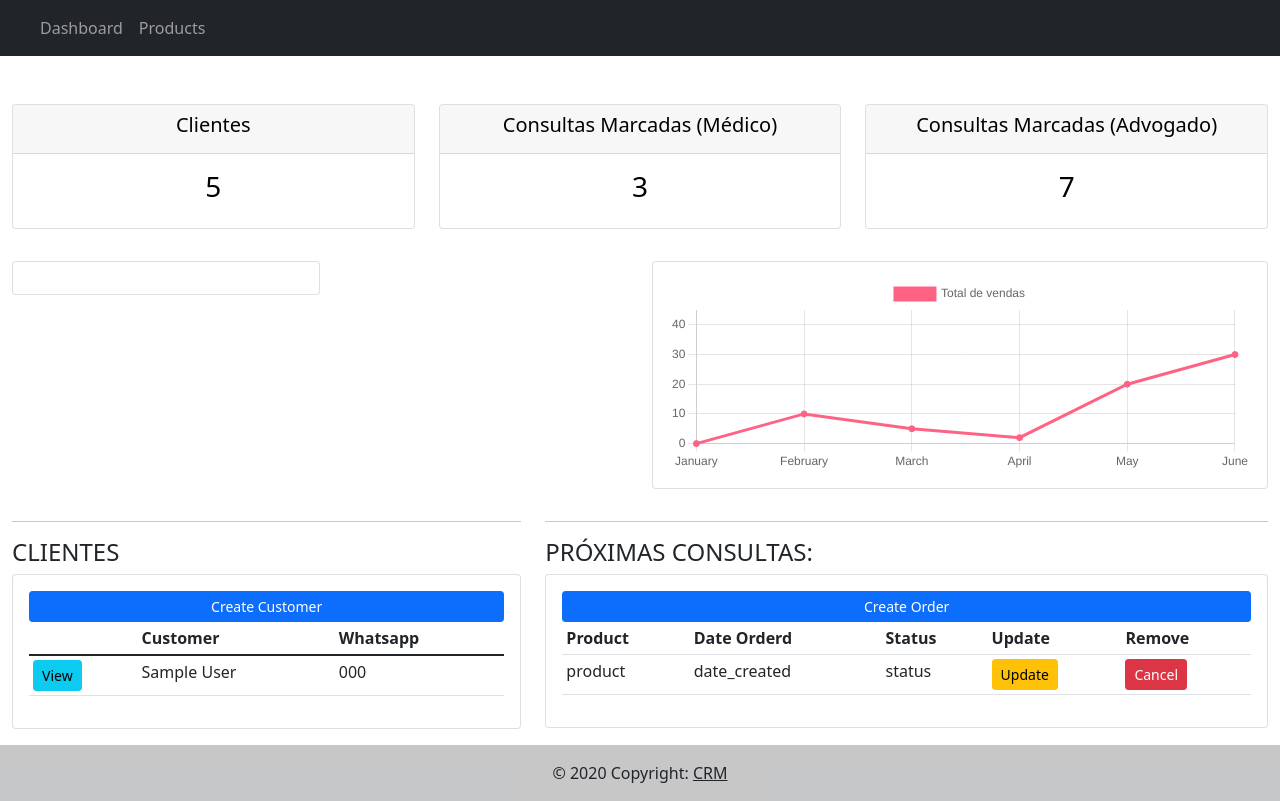
After one commit to andremralves/django-CRM, a Django app: template accounts/templates/accounts/dashboard.html in a window 1280 px wide. The commit adds this page. Run offline with Django 4.2, Linux system fonts and the light colour scheme; the template is opened without the code that fills it: values that come from a table or form of the project are taken from there, others are empty; tables that the repository leaves empty hold one stand-in row (values such as "Sample post"); parts of the project's set-up code (start-up, migrations or seed data) failed here and were passed over; some libraries are stand-ins or nearby versions.

Commit message:
adding/updating templates

```diff
--- /dev/null
+++ b/accounts/templates/accounts/dashboard.html
@@ -0,0 +1,149 @@
+{% extends "accounts/main_template.html" %}
+{% block content %}
+<!-- Top cards -->
+<div class="row mt-5">
+    <div class="col">
+        <div class="col-md">
+        <div class="card text-center text-black  mb-3" id="total-orders">
+            <div class="card-header">
+                <h5 class="card-title">Clientes</h5>
+            </div>
+            <div class="card-body">
+                <h3 class="card-title">5</h3>
+            </div>
+        </div>
+        </div>
+    </div>
+
+    <div class="col">
+        <div class="col-md">
+        <div class="card text-center text-black  mb-3" id="orders-delivered">
+            <div class="card-header">
+                <h5 class="card-title">Consultas Marcadas (Médico)</h5>
+            </div>
+            <div class="card-body">
+                <h3 class="card-title">3</h3>
+            </div>
+        </div>
+        </div>
+    </div>
+
+    <div class="col">
+        <div class="col-md">
+        <div class="card text-center text-black  mb-3" id="orders-pending">
+            <div class="card-header">
+                <h5 class="card-title">Consultas Marcadas (Advogado)</h5>
+            </div>
+            <div class="card-body">
+                <h3 class="card-title">7</h3>
+            </div>
+        </div>
+        </div>
+    </div>
+</div>
+
+<div class="row mt-3">
+    <div class="col-6">
+        <div class="col-6">
+            <div class="card">
+                <div class="card-body">
+                </div>
+            </div>
+        </div>
+    </div>
+    <div class="col-6">
+        <div class="card">
+            <div class="card-body">
+                <canvas id="myChart" height="100"></canvas>
+            </div>
+        </div>
+    </div>
+</div>
+
+<div class="row mt-3">
+    <div class="col-5">
+        <hr>
+        <h4>CLIENTES</h4>
+        <div class="card card-body">
+        <a class="btn btn-primary  btn-sm btn-block" href="">Create Customer</a>
+        <table class="table table-sm">
+            <thead>
+                <tr>
+                    <th></th>
+                    <th>Customer</th>
+                    <th>Whatsapp</th>
+                </tr>
+            </thead>
+            <tbody>
+                {% for customer in customers %}
+                <tr>
+                    <td><a href="/cliente/{{ customer.id }}" class="btn btn-sm btn-info">View</a></td>
+                    <td>{{ customer.name }}</td>
+                    <td>{{ customer.phone }}</td>
+                </tr>
+                {% endfor %}
+            </tbody>
+        </table>
+        </div>
+    </div>
+    <div class="col-7">
+        <hr>
+        <h4>PRÓXIMAS CONSULTAS:</h4>
+        <div class="card card-body">
+            <a class="btn btn-primary  btn-sm btn-block" href="">Create Order</a>
+            <table class="table table-sm">
+            <tr>
+                <th>Product</th>
+                <th>Date Orderd</th>
+                <th>Status</th>
+                <th>Update</th>
+                <th>Remove</th>
+            </tr>
+
+                <tr>
+                <td>product</td>
+                <td>date_created</td>
+                <td>status</td>
+                <td><a class="btn btn-sm btn-warning" href="">Update</a></td>
+                <td><a class="btn btn-sm btn-danger" href="">Cancel</a></td>
+                </tr>
+            </table>
+        </div>
+        </div>
+    </div>
+</div>
+
+
+<script>
+
+const labels = [
+  'January',
+  'February',
+  'March',
+  'April',
+  'May',
+  'June',
+];
+
+const data = {
+  labels: labels,
+  datasets: [{
+    label: 'Total de vendas',
+    backgroundColor: 'rgb(255, 99, 132)',
+    borderColor: 'rgb(255, 99, 132)',
+    data: [0, 10, 5, 2, 20, 30, 45],
+  }]
+};
+
+const config = {
+  type: 'line',
+  data: data,
+  options: {}
+};
+
+const myChart = new Chart(
+    document.getElementById('myChart'),
+    config
+  );
+</script>
+{% endblock %}
--- /dev/null
+++ b/accounts/templates/accounts/footer.html
@@ -0,0 +1,8 @@
+<footer class="bg-light text-center text-lg-start mt-3">
+    <!-- Copyright -->
+    <div class="text-center p-3" style="background-color: rgba(0, 0, 0, 0.2);">
+        © 2020 Copyright:
+        <a class="text-dark" href="">CRM</a>
+    </div>
+    <!-- Copyright -->
+</footer>
--- a/accounts/templates/accounts/main_template.html
+++ b/accounts/templates/accounts/main_template.html
@@ -7,10 +7,20 @@
     <meta name="viewport" content="width=device-width, initial-scale=1.0">
     <title>Django | CRM</title>
     <link href="https://cdn.jsdelivr.net/npm/bootstrap@5.1.3/dist/css/bootstrap.min.css" rel="stylesheet" integrity="sha384-1BmE4kWBq78iYhFldvKuhfTAU6auU8tT94WrHftjDbrCEXSU1oBoqyl2QvZ6jIW3" crossorigin="anonymous">
+    <!-- <link rel="stylesheet" href="https://stackpath.bootstrapcdn.com/bootstrap/4.3.1/css/bootstrap.min.css" integrity="sha384-ggOyR0iXCbMQv3Xipma34MD+dH/1fQ784/j6cY/iJTQUOhcWr7x9JvoRxT2MZw1T" crossorigin="anonymous"> -->
 
+    <!-- Chart.js CDN -->
+    <script src="https://cdnjs.cloudflare.com/ajax/libs/Chart.js/3.7.1/chart.min.js" integrity="sha512-QSkVNOCYLtj73J4hbmVoOV6KVZuMluZlioC+trLpewV8qMjsWqlIQvkn1KGX2StWvPMdWGBqim1xlC8krl1EKQ==" crossorigin="anonymous" referrerpolicy="no-referrer"></script>
 </head>
 <body>
-  <h1>template</h1>
+
+    {% include "accounts/navbar.html" %}
+
+    <div class="container-fluid">
+        {% block content %}{% endblock %}
+    </div>
+
+    {% include "accounts/footer.html" %}
     <script src="https://cdn.jsdelivr.net/npm/bootstrap@5.1.3/dist/js/bootstrap.bundle.min.js" integrity="sha384-ka7Sk0Gln4gmtz2MlQnikT1wXgYsOg+OMhuP+IlRH9sENBO0LRn5q+8nbTov4+1p" crossorigin="anonymous"></script>
 </body>
 </html>
--- /dev/null
+++ b/accounts/templates/accounts/navbar.html
@@ -0,0 +1,17 @@
+<nav class="navbar navbar-expand-lg navbar-dark bg-dark">
+    <a class="nav-link" href="">
+        <img id="logo" src="">
+    </a>
+    <button class="navbar-toggler" type="button" data-toggle="collapse" data-target="#navbarSupportedContent" aria-controls="navbarSupportedContent" aria-expanded="false" aria-label="Toggle navigation">
+        <span class="navbar-toggler-icon"></span>
+    </button>
+
+    <div class="collapse navbar-collapse" id="navbarSupportedContent">
+        <ul class="navbar-nav mr-auto">
+        <li class="nav-item active">
+            <a class="nav-link" href="/">Dashboard</a>
+        </li>
+        <a class="nav-link" href="">Products</a>
+        </ul>
+    </div>
+</nav>
```
Also changed, not shown: accounts/templates/accounts/customer.html (added, +99 -0 lines), accounts/templates/accounts/customer_create.html (added, +29 -0 lines). Lines whose indentation alone changed are shown as unchanged.
